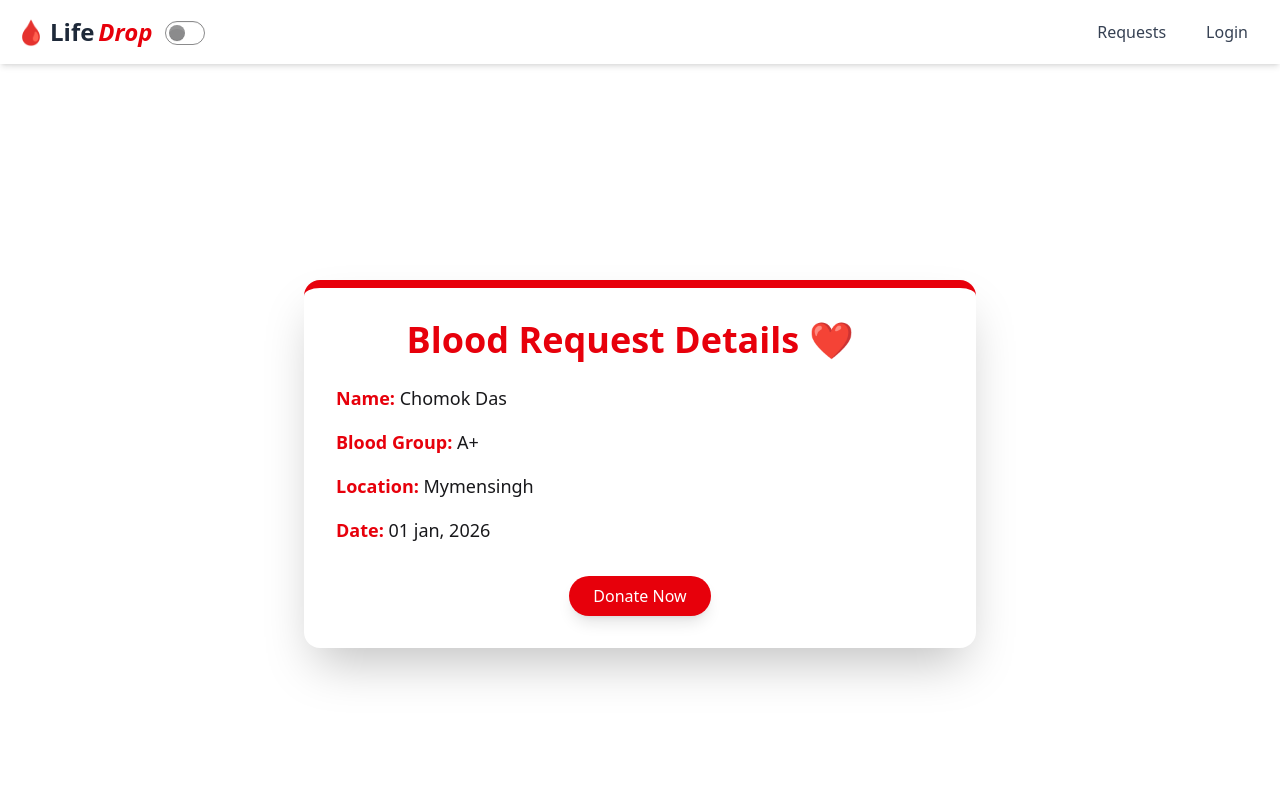
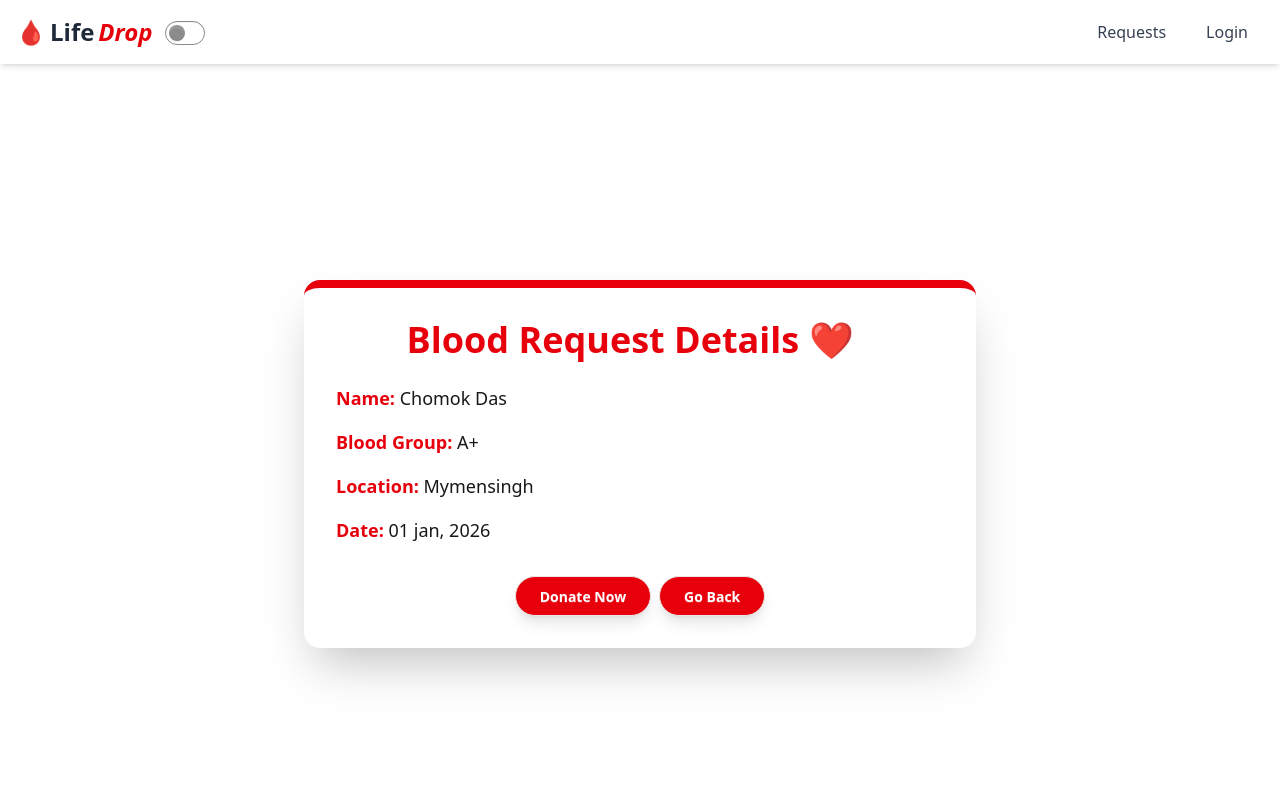
Before and after one commit to With-chomok/Blood-Donation-Project-Client, a React (Vite) app: page /details in a window 1280 px wide. Shown: the top 800 px of the page. Built offline with nearby package versions, Linux system fonts and the light colour scheme; no server answers.

Commit message:
code update

```diff
--- a/src/pages/AllUsers/AllUsers.jsx
+++ b/src/pages/AllUsers/AllUsers.jsx
@@ -54,11 +54,11 @@ const AllUsers = () => {
     <motion.div
       initial={{ opacity: 0, y: 20 }}
       animate={{ opacity: 1, y: 0 }}
-      className="bg-white rounded-2xl shadow-xl p-4 md:p-8 border border-gray-100">
+      className=" rounded-2xl shadow-xl p-4 md:p-8 border border-gray-100">
       {/* Header & Filter Section */}
       <div className="flex flex-col md:flex-row justify-between items-center mb-8 gap-4">
         <div>
-          <h2 className="section-title text-gray-800">
+          <h2 className="section-title text-base-content">
             👤 All <span className="title-highlight">Users</span>
           </h2>
           <p className="section-subtitle">
@@ -67,7 +67,7 @@ const AllUsers = () => {
         </div>
 
         <div className="flex items-center gap-3">
-          <span className="font-medium text-gray-600">Filter by:</span>
+          <span className="font-medium text-base-content">Filter by:</span>
           <select
             onChange={(e) => setFilter(e.target.value)}
             className="select select-bordered border-red-200 focus:outline-none focus:border-red-500 rounded-xl">
@@ -112,11 +112,11 @@ const AllUsers = () => {
                           <img src={user.photoURL} alt={user.name} />
                         </motion.div>
                       </div>
-                      <div className="font-bold text-gray-800">{user.name}</div>
+                      <div className="font-bold text-base-content">{user.name}</div>
                     </div>
                   </td>
 
-                  <td className="text-gray-600 italic text-sm">{user.email}</td>
+                  <td className="text-base-content/70 italic text-sm">{user.email}</td>
 
                   {/* Role Badge */}
                   <td>
@@ -150,7 +150,7 @@ const AllUsers = () => {
                       <motion.label
                         whileTap={{ scale: 0.9 }}
                         tabIndex={0}
-                        className="btn btn-sm btn-ghost hover:bg-red-100 text-gray-500 rounded-full">
+                        className="btn btn-sm btn-ghost hover:bg-red-100 text-base-content rounded-full">
                         <BsThreeDotsVertical size={18} />
                       </motion.label>
 
--- a/src/pages/Dashboard/maindashboard/MainDashboard.jsx
+++ b/src/pages/Dashboard/maindashboard/MainDashboard.jsx
@@ -303,7 +303,8 @@ const MainDashboard = () => {
                         </div>
                       )}
                       <Link
-                        to={`/donation-request/${r._id}`}
+                        // to={`/donation-request/${r._id}`}
+                        to={`/details`}
                         className="btn btn-xs btn-outline hover:bg-gray-800 transition-all rounded-md">
                         View
                       </Link>
--- a/src/pages/Details/DetailsPage.jsx
+++ b/src/pages/Details/DetailsPage.jsx
@@ -1,4 +1,4 @@
-import { useParams } from "react-router";
+import { Link, useNavigate, useParams } from "react-router";
 import { useEffect, useState } from "react";
 import { motion } from "framer-motion";
 import { Typewriter } from "react-simple-typewriter";
@@ -9,10 +9,11 @@ const DetailsPage = () => {
   const [request, setRequest] = useState(null);
   const [loading, setLoading] = useState(true);
   const axiosSecure = useAxiosSecure();
-
+  const navigate = useNavigate();
   useEffect(() => {
-    axiosSecure.get(`/requests/${id}`)
-      .then(res => {
+    axiosSecure
+      .get(`/requests/${id}`)
+      .then((res) => {
         console.log(res.data);
         setRequest(res.data);
         setLoading(false);
@@ -34,13 +35,11 @@ const DetailsPage = () => {
 
   return (
     <div className="min-h-screen   flex justify-center items-center p-4">
-
       <motion.div
         initial={{ opacity: 0, y: 50 }}
         animate={{ opacity: 1, y: 0 }}
         transition={{ duration: 0.6 }}
-        className="shadow-2xl rounded-2xl p-8 w-full max-w-2xl border-t-8 border-red-600"
-      >
+        className="shadow-2xl rounded-2xl p-8 w-full max-w-2xl border-t-8 border-red-600">
         {/* Title */}
         <h2 className="text-3xl md:text-4xl font-bold text-red-600 mb-6 text-center">
           <Typewriter
@@ -55,7 +54,6 @@ const DetailsPage = () => {
 
         {/* Content */}
         <div className="space-y-4 text-gray-700 text-lg">
-
           <motion.p className="text-base-content" whileHover={{ scale: 1.05 }}>
             <span className="font-semibold text-red-600">Name:</span> Chomok Das
           </motion.p>
@@ -65,25 +63,33 @@ const DetailsPage = () => {
           </motion.p>
 
           <motion.p className="text-base-content" whileHover={{ scale: 1.05 }}>
-            <span className="font-semibold text-red-600">Location:</span> Mymensingh
+            <span className="font-semibold text-red-600">Location:</span>{" "}
+            Mymensingh
           </motion.p>
 
           <motion.p className="text-base-content" whileHover={{ scale: 1.05 }}>
-            <span className="font-semibold text-red-600">Date:</span> 01 jan, 2026
+            <span className="font-semibold text-red-600">Date:</span> 01 jan,
+            2026
           </motion.p>
-
         </div>
 
         {/* Button */}
         <motion.div
-          className="mt-8 text-center"
-          whileHover={{ scale: 1.1 }}
-        >
-          <button className="bg-red-600 hover:bg-red-700 text-white px-6 py-2 rounded-full shadow-lg transition duration-300">
-            Donate Now
-          </button>
+          className="mt-8 text-center gap-2"
+          whileHover={{ scale: 1.1 }}>
+          <div className="flex gap-2 items-center justify-center">
+            <Link
+              to="/donate"
+              className="btn bg-red-600 hover:bg-red-700 text-white px-6 py-2 rounded-full shadow-lg transition duration-300">
+              Donate Now
+            </Link>
+            <button
+              onClick={() => navigate(-1)}
+              className="btn  bg-red-600 hover:bg-red-700 text-white px-6 py-2 rounded-full shadow-lg transition duration-300">
+              Go Back
+            </button>
+          </div>
         </motion.div>
-
       </motion.div>
     </div>
   );
```
